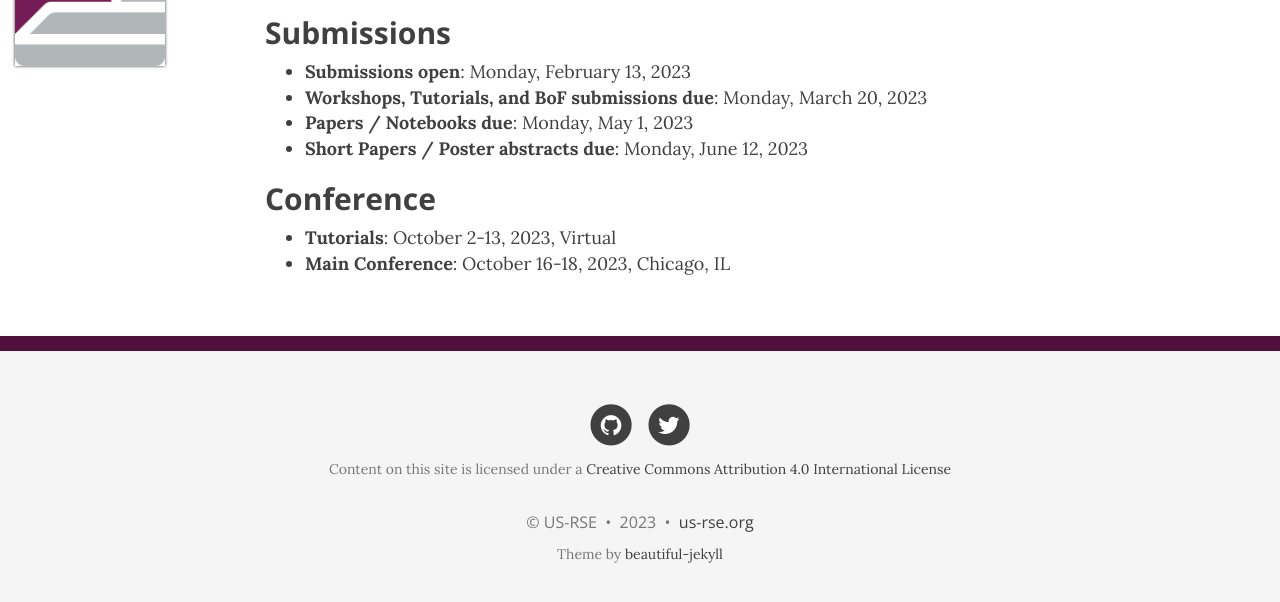
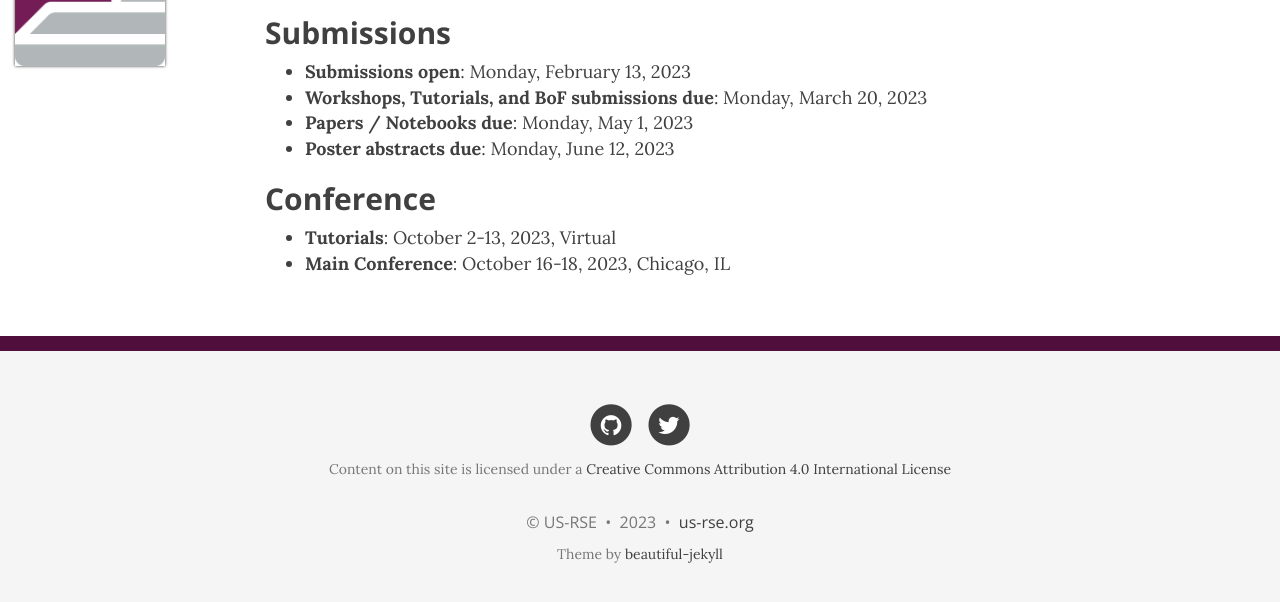
Before and after one commit to USRSE/usrse23, a Jekyll site: the page built from pages/dates.md, in a window 1280 px wide, cut to the strip 104-715 px from the top of the page. Shown: the top 602 px of the strip. Built offline with Jekyll 4.4.1, drawn with Linux system fonts in a browser that asks for light colours; nearby versions of some CDN libraries.

Commit message:
Remove 'short papers' from posters line

```diff
--- a/index.html
+++ b/index.html
@@ -34,7 +34,7 @@ fb-img:
   <li><b>Submissions open</b>: Monday, February 13, 2023</li>
   <li><b>Workshops, Tutorials, and BoF submissions due</b>: Monday, March 20, 2023</li>
   <li><b>Papers / Notebooks due</b>: Monday, May 1, 2023</li>
-  <li><b>Short Papers / Poster abstracts due</b>: Monday, June 12, 2023</li>
+  <li><b>Poster abstracts due</b>: Monday, June 12, 2023</li>
   <li><b>Conference Date</b>: October 16-18, 2023, Chicago, IL</li>
   </ul>
 
--- a/pages/dates.md
+++ b/pages/dates.md
@@ -11,7 +11,7 @@ permalink: /dates/
 - **Submissions open**: Monday, February 13, 2023
 - **Workshops, Tutorials, and BoF submissions due**: Monday, March 20, 2023
 - **Papers / Notebooks due**: Monday, May 1, 2023
-- **Short Papers / Poster abstracts due**: Monday, June 12, 2023
+- **Poster abstracts due**: Monday, June 12, 2023
 
 ## Conference
 
```
Also changed, not shown: pages/participate.md (+1 -1 lines).
